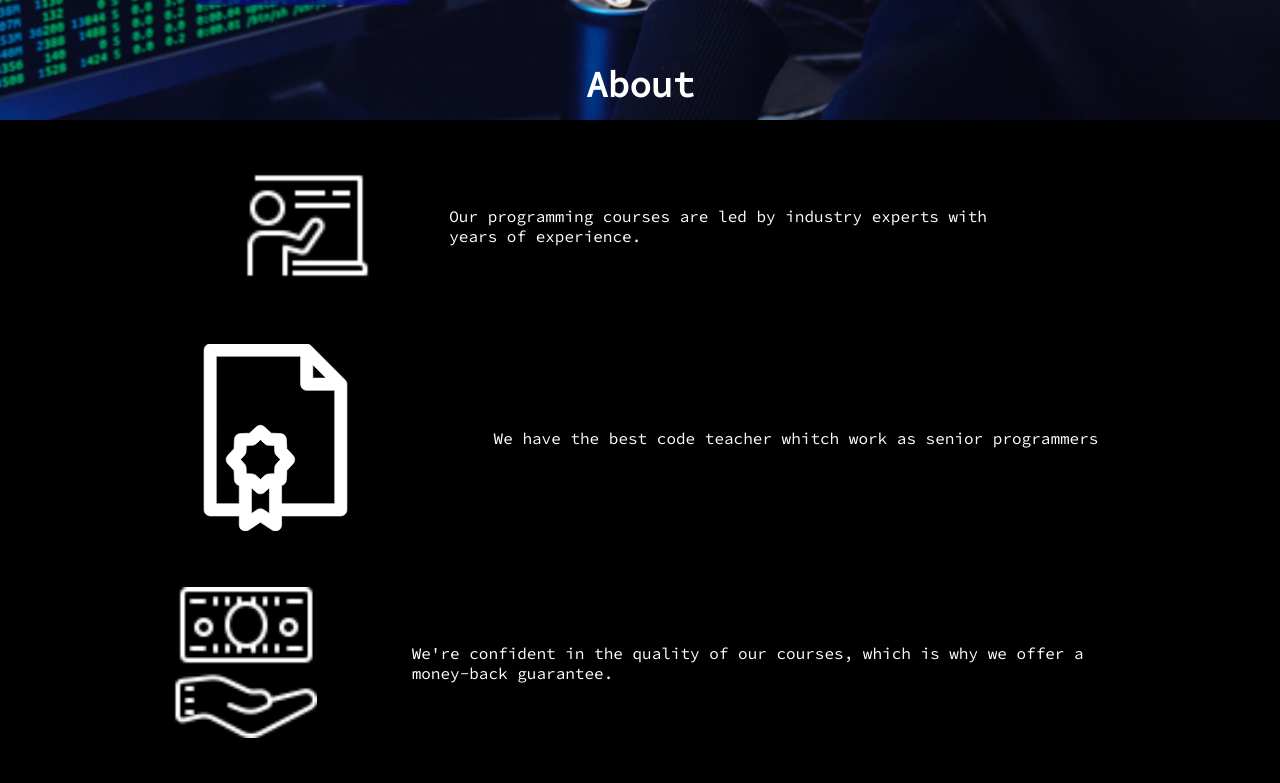
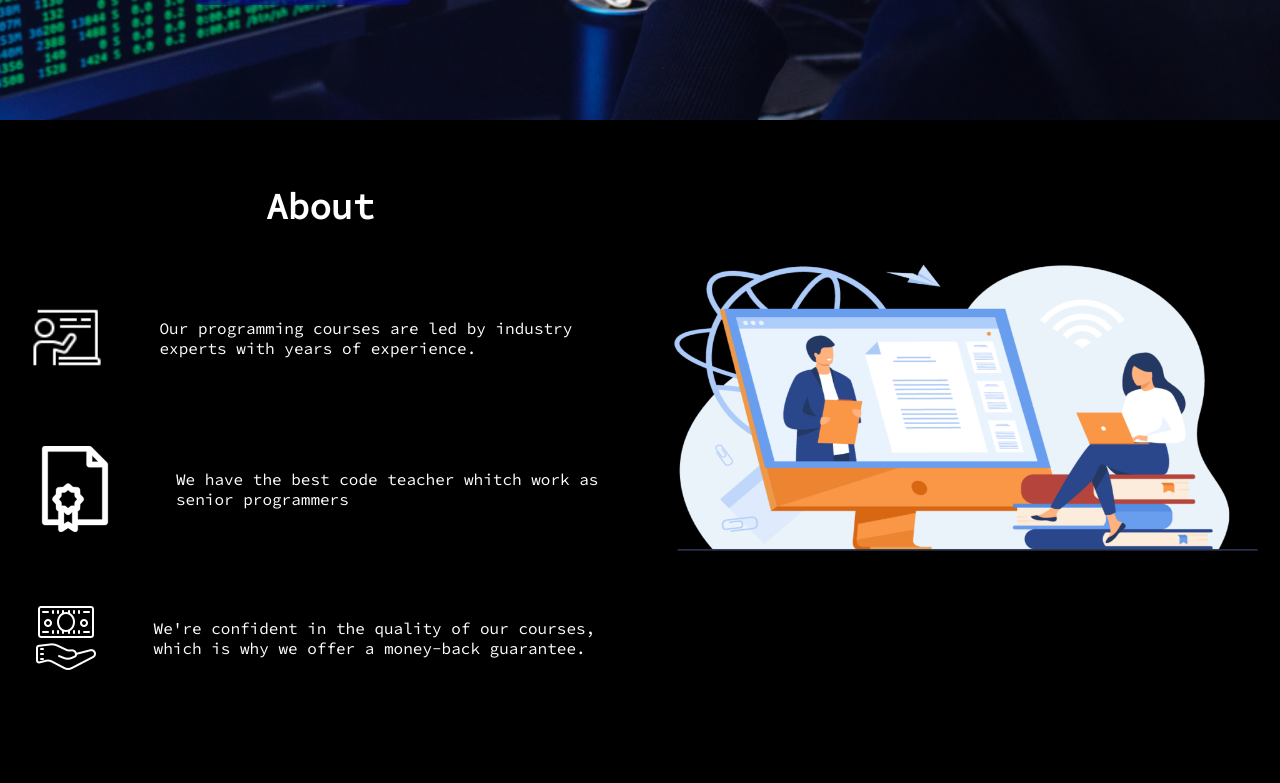
Before and after one commit to ol1mowski/it-shop.de, a React (Create React App) app: page / in a window 1280 px wide. Shown: the part 680-1463 px from the top of the page. Built offline with nearby package versions, Linux system fonts and the light colour scheme.

Commit message:
add some rwd to desktop

```diff
--- a/src/Components/About_page/AboutPage.module.scss
+++ b/src/Components/About_page/AboutPage.module.scss
@@ -8,6 +8,9 @@
     height: 70vh;
     @media screen and (min-width: 500px) {
         height: 100vh;
+    }
+    @media screen and (min-width: 1024px) {
+        display: flex;
     }
 }
 
@@ -20,29 +23,38 @@
     align-items: center;
     flex-direction: column;
     gap: 10%;
+    @media screen and (min-width: 1024px) {
+        height: 100vh;
+        justify-content: start;
+        padding-top: 5%;
+    }
+    @media screen and (min-width: 1300px) {
+        gap: 5%;
+    }
 
     &__headerSection {
         font-size: $headers-size;
-    }
-
-    &__infoSection {
-        display: flex;
-        justify-content: center;
-        align-items: center;
-        gap: 10%;
-        padding: 0 1rem;
-        @media screen and (min-width: 600px) {
-            padding: 0 5rem;
-        }
     }
 }
 
 .containerImg {
     background-color: #000;
-    height: 3 0vh;
     padding-bottom: 10%;
+    display: flex;
+    justify-content: center;
 
     &__img {
         width: 100%;
+        @media screen and (min-width: 600px) {
+            width: 70%;
+        }
+        @media screen and (min-width: 800px) {
+            width: 60%;
+        }
+        @media screen and (min-width: 1024px) {
+            padding-top: 15%;
+            width: 50vw;
+            height: 70%;
+        }
     }
 }
--- a/src/Components/About_page/About_page_sections/About_page_sections.module.scss
+++ b/src/Components/About_page/About_page_sections/About_page_sections.module.scss
@@ -4,6 +4,19 @@
     align-items: center;
     gap: 10%;
     padding: 0 1rem;
+    @media screen and (min-width: 600px) {
+        padding: 0 5rem;
+    }
+    @media screen and (min-width: 800px) {
+        padding: 0 10rem;
+    }
+    @media screen and (min-width: 1024px) {
+        padding: 0 2rem;
+    }
+    @media screen and (min-width: 1300px) {
+        padding: 0 5rem;
+    }
+
     &__img {
         width: 20%;
     }
--- a/src/Components/Title_page/header/Header.module.scss
+++ b/src/Components/Title_page/header/Header.module.scss
@@ -221,6 +221,7 @@
             font-size: 2rem;
             transition: all 0.7s;
             cursor: pointer;
+            color: #fff;
 
             @media screen and (min-width: 700px) {
                 font-size: 1rem;
@@ -318,6 +319,7 @@
 
             &__item {
                 background-color: $text-color;
+                color: #000;
                 width: 10vw;
                 height: .3vh;
             }
--- a/src/index.css
+++ b/src/index.css
@@ -7,7 +7,6 @@
 }
 
 a {
-  color: #000;
   text-decoration: none;
 }
 
```
